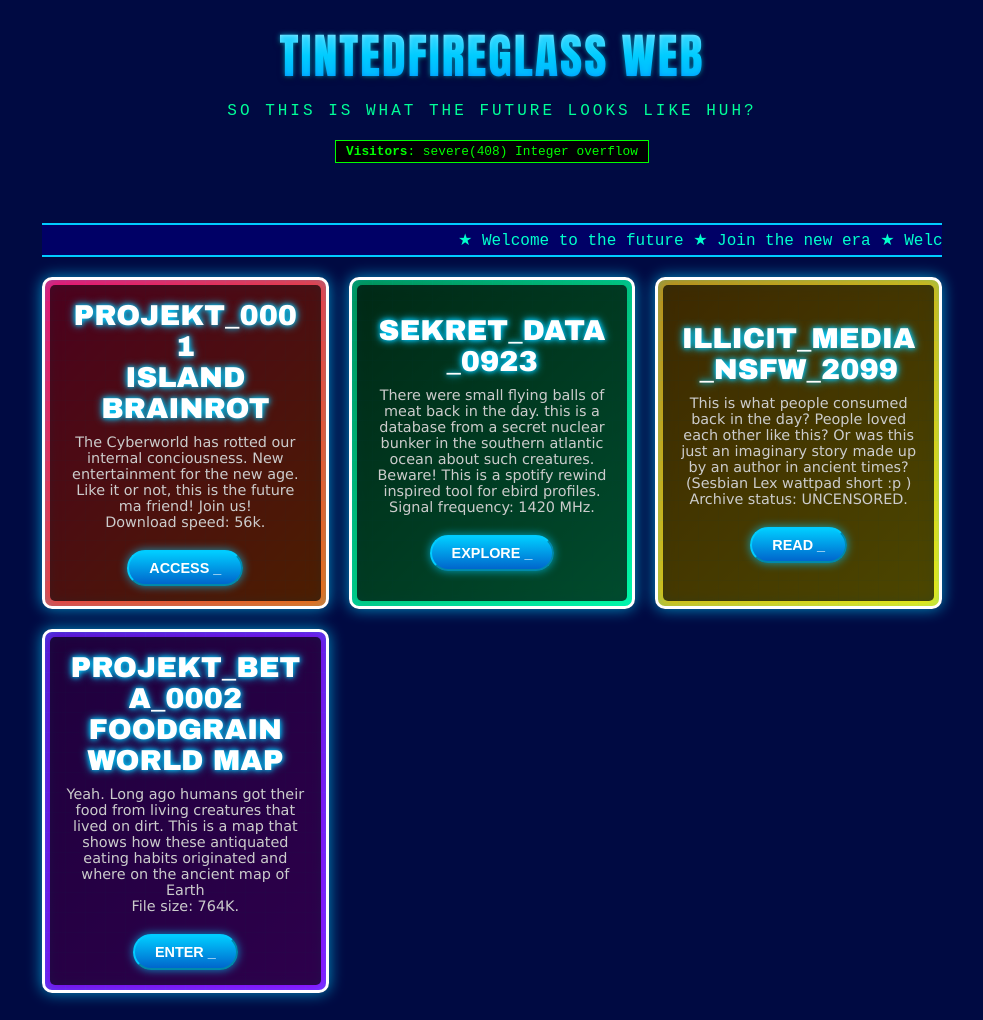
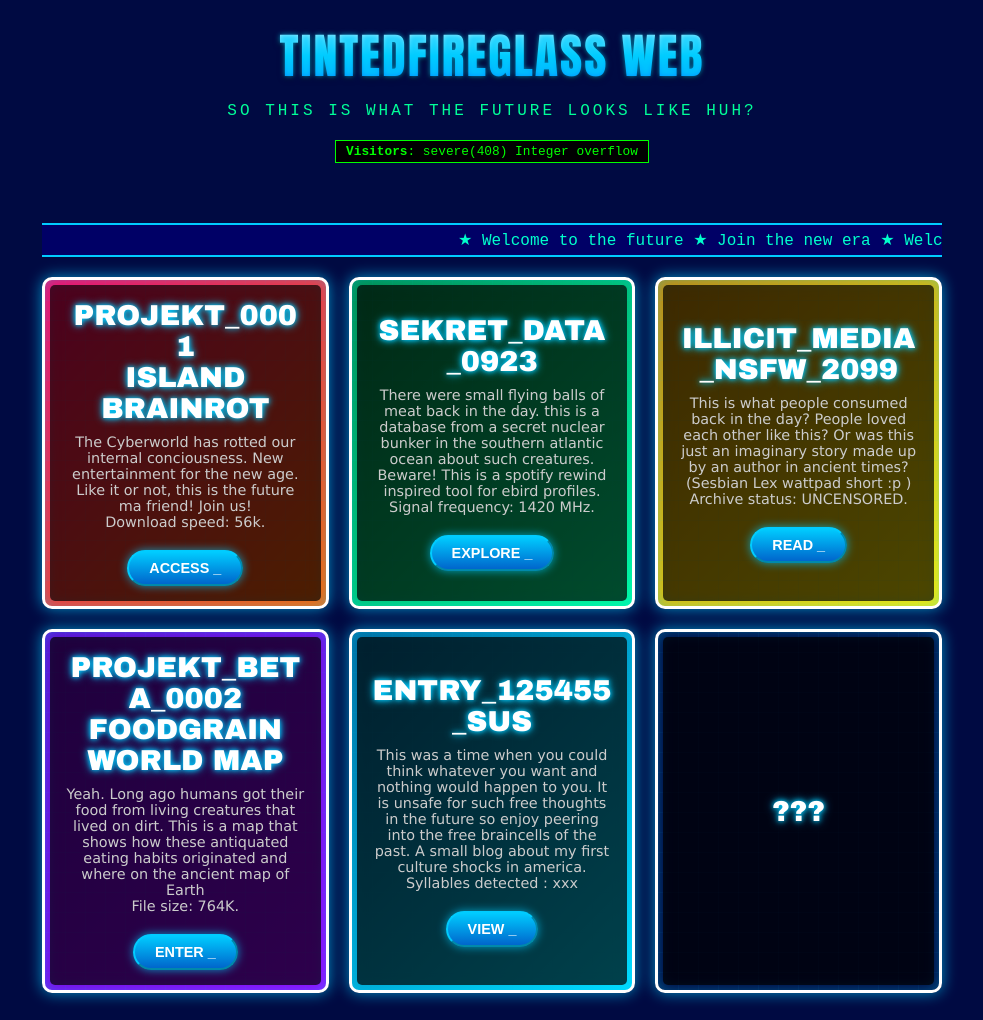
Before and after one commit to Tintedfireglass/some-website-maybe, a plain HTML site: page index.html in a window 1280 px wide. Shown: the top 1020 px of the page, without its empty margins (148-1131 px from the left). Drawn offline with Linux system fonts and the light colour scheme.

Commit message:
Add essay portal and mystery placeholder card

```diff
--- a/index.html
+++ b/index.html
@@ -94,6 +94,10 @@
 
         .portal-illicit {
             background: linear-gradient(135deg, #cc8800, #ffee00);
+        }
+
+        .portal-ramble {
+            background: linear-gradient(135deg, #006699, #00ddff);
         }
 
         .portal-inner {
@@ -274,6 +278,20 @@
                         <a href="https://grainmap.vercel.app" class="portal-button" target="_blank">ENTER <span class="blink">_</span></a>
                     </div>
                 </div>
+                <div class="portal-block portal-ramble">
+                    <div class="cyber-grid"></div>
+                    <div class="portal-inner">
+                        <h2 class="portal-title">ENTRY_125455_SUS</h2>
+                        <p class="portal-desc">This was a time when you could think whatever you want and nothing would happen to you. It is unsafe for such free thoughts in the future so enjoy peering into the free braincells of the past. A small blog about my first culture shocks in america.<br>Syllables detected : xxx</p>
+                        <a href="https://tintedfireglass.github.io/rambleramble-blog/" class="portal-button" target="_blank" rel="noopener noreferrer">VIEW <span class="blink">_</span></a>
+                    </div>
+                </div>
+                <div class="portal-block portal-mystery">
+                    <div class="cyber-grid"></div>
+                    <div class="portal-inner">
+                        <h2 class="portal-title" style="margin: 0;">???</h2>
+                    </div>
+                </div>
                 <!-- Append future project panels here. -->
             </div>
         </main>
```
